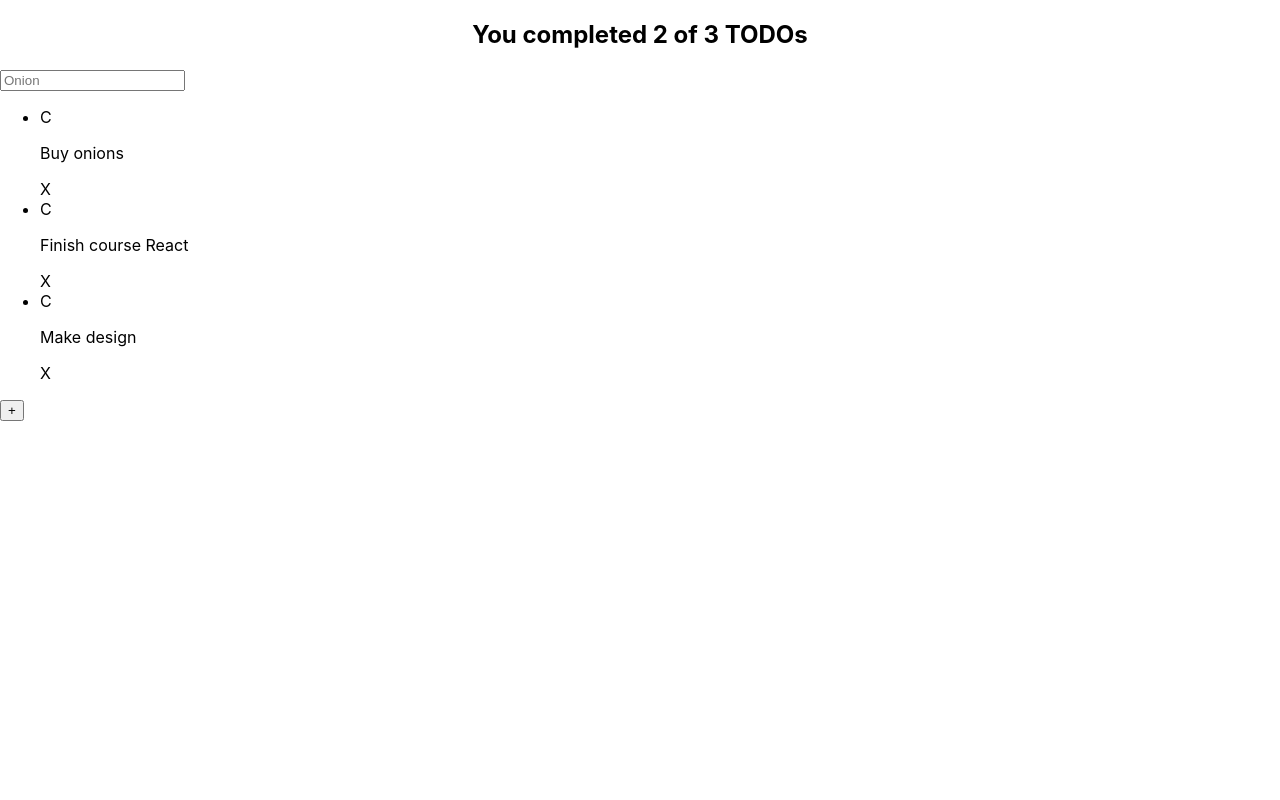
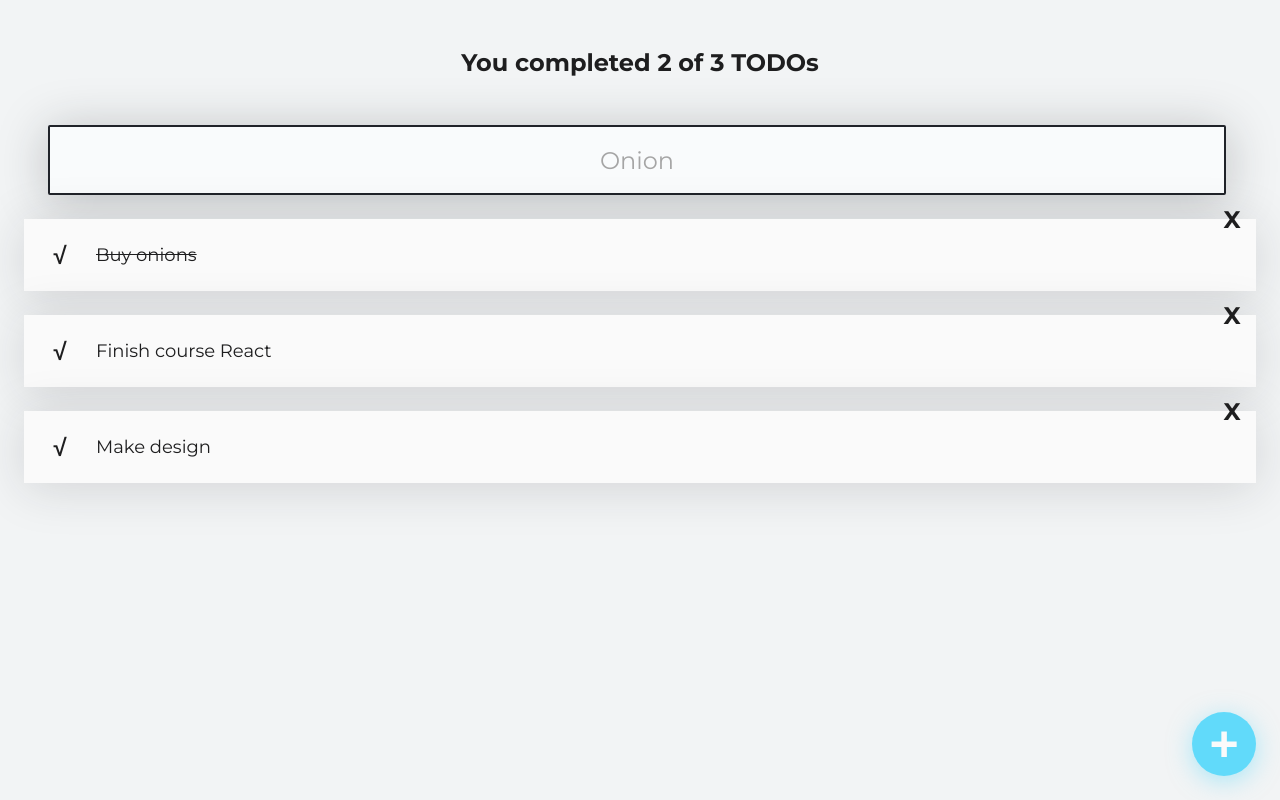
Before and after one commit to crissebasbol/introduction_react, a React (Create React App) app in the folder todo-machine/: page / in a window 1280 px wide. Built offline with nearby package versions, Linux system fonts and the light colour scheme; the HTML template or start-up script is replaced by a standard one.

Commit message:
Add css files

```diff
--- a/todo-machine/public/index.html
+++ b/todo-machine/public/index.html
@@ -15,6 +15,7 @@
       user's mobile device or desktop. See https://developers.google.com/web/fundamentals/web-app-manifest/
     -->
     <link rel="manifest" href="%PUBLIC_URL%/manifest.json" />
+    <link href="https://fonts.googleapis.com/css2?family=Montserrat:wght@400;700&display=swap" rel="stylesheet" />
     <!--
       Notice the use of %PUBLIC_URL% in the tags above.
       It will be replaced with the URL of the `public` folder during the build.
--- a/todo-machine/src/App.js
+++ b/todo-machine/src/App.js
@@ -1,5 +1,5 @@
 import React from "react";
-import "./App.css";
+// import "./App.css";
 import { CreateTodoButton } from "./CreateTodoButton";
 import { TodoCounter } from "./TodoCounter";
 import { TodoItem } from "./TodoItem";
@@ -9,7 +9,7 @@
 const todo_list = [
   {
     text: "Buy onions",
-    completed: false,
+    completed: true,
   },
   {
     text: "Finish course React",
@@ -30,7 +30,11 @@
 
       <TodoList>
         {todo_list.map((todo) => (
-          <TodoItem key={todo.text} text={todo.text} />
+          <TodoItem
+            key={todo.text}
+            text={todo.text}
+            completed={todo.completed}
+          />
         ))}
       </TodoList>
 
--- /dev/null
+++ b/todo-machine/src/CreateTodoButton.css
@@ -0,0 +1,25 @@
+.CreateTodoButton {
+    background-color: #61DAFA;
+    box-shadow: 0px 5px 25px rgba(97, 218, 250, 0.5);
+    border: none;
+    border-radius: 50%;
+    cursor: pointer;
+    font-size: 50px;
+    position: fixed;
+    bottom: 24px;
+    right: 24px;
+    font-weight: bold;
+    color: #FAFAFA;
+    display: flex;
+    justify-content: center;
+    align-items: center;
+    height: 64px;
+    width: 64px;
+
+    transform: rotate(0);
+    transition: .3s ease;
+  }
+
+  .CreateTodoButton:hover {
+    transform: rotate(224deg);
+  }
--- a/todo-machine/src/CreateTodoButton.js
+++ b/todo-machine/src/CreateTodoButton.js
@@ -1,7 +1,16 @@
 import React from "react";
+import "./CreateTodoButton.css";
 
 function CreateTodoButton() {
-  return <button>+</button>;
+  const onClickButton = () => {
+    alert("Here should be open a modal");
+  };
+
+  return (
+    <button className="CreateTodoButton" onClick={onClickButton}>
+      +
+    </button>
+  );
 }
 
 export { CreateTodoButton };
--- a/todo-machine/src/TodoCounter.css
+++ b/todo-machine/src/TodoCounter.css
@@ -1,4 +1,6 @@
 .TodoCounter {
     font-size: 24px;
     text-align: center;
+    margin: 0;
+    padding: 48px;
 }
--- /dev/null
+++ b/todo-machine/src/TodoItem.css
@@ -0,0 +1,49 @@
+.TodoItem {
+    background-color: #FAFAFA;
+    position: relative;
+    display: flex;
+    justify-content: center;
+    align-items: center;
+    margin-top: 24px;
+    box-shadow: 0px 5px 50px rgba(32, 35, 41, 0.15);
+  }
+
+  .TodoItem-p {
+    margin: 24px 0 24px 24px;
+    width: calc(100% - 120px);
+    font-size: 18px;
+    line-height: 24px;
+    font-weight: 400;
+  }
+  .TodoItem-p--complete {
+    text-decoration: line-through;
+  }
+
+  .Icon {
+    cursor: pointer;
+    display: flex;
+    justify-content: center;
+    align-items: center;
+    height: 48px;
+    width: 48px;
+    font-size: 24px;
+    font-weight: bold;
+    /* background-color: #CCC; */
+  }
+
+  .Icon-check {
+    position: absolute;
+    left: 12px;
+  }
+  .Icon-check--active {
+    color: #4caf50;
+  }
+
+  .Icon-delete {
+    position: absolute;
+    top: -24px;
+    right: 0;
+  }
+  .Icon-delete:hover {
+    color: red;
+  }
--- a/todo-machine/src/TodoItem.js
+++ b/todo-machine/src/TodoItem.js
@@ -1,11 +1,20 @@
 import React from "react";
+import "./TodoItem.css";
 
 function TodoItem(props) {
   return (
-    <li>
-      <span>C</span>
-      <p>{props.text}</p>
-      <span>X</span>
+    <li className="TodoItem">
+      <span
+        className={`Icon Icon-check ${
+          props.completed && "Icon-check--active"
+        }}`}
+      >
+        √
+      </span>
+      <p className={`TodoItem-p ${props.completed && "TodoItem-p--complete"}`}>
+        {props.text}
+      </p>
+      <span className="Icon Icon-delete">X</span>
     </li>
   );
 }
--- /dev/null
+++ b/todo-machine/src/TodoList.css
@@ -0,0 +1,5 @@
+ul {
+    margin: 0;
+    padding: 0 0 56px 0;
+    list-style: none;
+  }
--- a/todo-machine/src/TodoList.js
+++ b/todo-machine/src/TodoList.js
@@ -1,4 +1,5 @@
 import React from "react";
+import "./TodoList.css";
 
 function TodoList(props) {
   return (
--- /dev/null
+++ b/todo-machine/src/TodoSearch.css
@@ -0,0 +1,24 @@
+.TodoSearch {
+    background: #F9FBFC;
+    border-radius: 2px;
+    border: 2px solid #202329;
+    margin: 0 24px;
+    height: 64px;
+    width: calc(100% - 62px);
+    font-size: 24px;
+    text-align: center;
+    font-family: 'Montserrat';
+    font-weight: 400;
+    color: #1E1E1F;
+    box-shadow: 0px 5px 50px rgba(32, 35, 41, 0.25);
+  }
+
+  .TodoSearch::placeholder {
+    color: #A5A5A5;
+    font-family: 'Montserrat';
+    font-weight: 400;
+  }
+
+  .TodoSearch:focus {
+    outline-color: #61DAFA;
+  }
--- a/todo-machine/src/TodoSearch.js
+++ b/todo-machine/src/TodoSearch.js
@@ -1,7 +1,8 @@
 import React from "react";
+import "./TodoSearch.css";
 
 function TodoSearch() {
-  return <input placeholder="Onion" />;
+  return <input className="TodoSearch" placeholder="Onion" />;
 }
 
 export { TodoSearch };
--- a/todo-machine/src/index.css
+++ b/todo-machine/src/index.css
@@ -1,13 +1,13 @@
 body {
   margin: 0;
-  font-family: -apple-system, BlinkMacSystemFont, 'Segoe UI', 'Roboto', 'Oxygen',
-    'Ubuntu', 'Cantarell', 'Fira Sans', 'Droid Sans', 'Helvetica Neue',
-    sans-serif;
-  -webkit-font-smoothing: antialiased;
-  -moz-osx-font-smoothing: grayscale;
+  padding: 0;
+  background: #F2F4F5;
+  color: #1E1E1F;
+  font-family: 'Montserrat', Arial, Helvetica, sans-serif;
 }
 
-code {
-  font-family: source-code-pro, Menlo, Monaco, Consolas, 'Courier New',
-    monospace;
+#root {
+  margin: 0 24px;
+  position: relative;
+  min-height: 100vh;
 }
```
